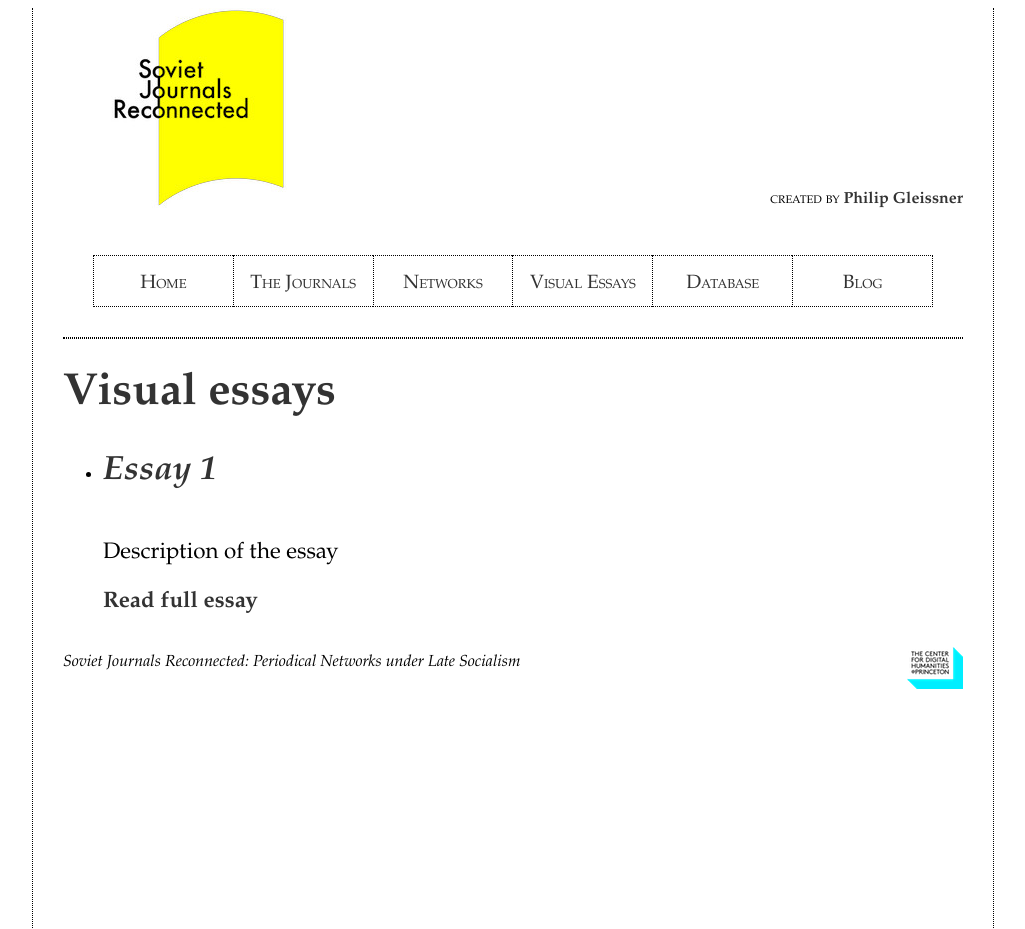
After one commit to PhilGleissner/soviet_journals, a Flask app: page /visual-essays/overview in a window 1280 px wide. The commit adds this page. Shown: the top 929 px of the page, without its empty margins (127-1152 px from the left). Run offline with Flask 2, Linux system fonts and the light colour scheme.

Commit message:
Add visual essays sub nav

```diff
--- a/app.py
+++ b/app.py
@@ -8,13 +8,29 @@ app = Flask(__name__)
 def home():
 	return render_template('index.html')
 
+@app.route('/journals')
+def journals():
+    return render_template('/journals.html', journals_data=JOURNALS_DATA)
+
+@app.route('/visual-essays/overview')
+def essays_overview():
+	return render_template('visual-essays/overview.html')
+
+@app.route('/visual-essays/essay-1')
+def essay_one():
+        return render_template('visual-essays/essay-1.html')
+
+@app.route('/visual-essays/essay-2')
+def essay_two():
+        return render_template('visual-essays/essay-2.html')
+
+@app.route('/visual-essays/essay-3')
+def essay_three():
+        return render_template('visual-essays/essay-3.html')
+
 @app.route('/visualizations/database')
 def database():
 	return render_template('visualizations/database.html')
 
-@app.route('/journals')
-def journals():
-    return render_template('/journals.html', journals_data=JOURNALS_DATA)
-
 if __name__ == '__main__':
 	app.run()
--- /dev/null
+++ b/static/script.js
@@ -0,0 +1,34 @@
+var visualEssaysNavLink = document.querySelector('#visual-essays')
+var subNav = document.querySelector('#sub-nav')
+var subNavLinks = document.getElementsByClassName('subnav-link')
+
+visualEssaysNavLink.addEventListener('click', function(event) {
+  event.preventDefault()
+  subNav.classList.toggle('active')
+})
+
+document.querySelector('body').addEventListener('click', function(event) {
+  if (notTryingToNavigateToEssays() && subNavIsExpanded) {
+    event.preventDefault()
+    subNav.classList.remove('active')
+  }
+})
+
+function subNavIsExpanded() {
+  return subNav.classList.contains('active')
+}
+
+function notTryingToNavigateToEssays() {
+  return event.target !== visualEssaysNavLink &&
+         event.target !== subNav &&
+         !isSubNavLink()
+}
+
+function isSubNavLink() {
+  var i
+  for (i = 0; i < subNavLinks.length; i++) {
+    console.log('isSubNavLink')
+    console.log(subNavLinks[i].classList.contains('subnav-link'))
+    return subNavLinks[i].classList.contains('subnav-link')
+  }
+}
--- a/static/styles/genres.css
+++ b/static/styles/genres.css
@@ -54,6 +54,7 @@ h2 {
 	border-bottom: thin dotted;
   border-top: thin dotted;
 	min-height: 50px;
+	height: 50px;
 }
 
 .nav-field:last-child {
@@ -67,6 +68,18 @@ h2 {
 
 .current-page a {
   font-weight: bold;
+}
+
+.sub-nav-field {
+  list-style: none;
+}
+
+.sub-nav.active{
+  display: block;
+}
+
+.sub-nav {
+  display: none;
 }
 
 #wrapper {
--- a/templates/base.html
+++ b/templates/base.html
@@ -20,22 +20,46 @@
       </div><!-- end header -->
       <ul id="navbar">
         <li class="nav-field">
-          <p {% if request.path == '/' %}class="current-page"{% endif %}><a href={{url_for("home")}} class="smallcaps">Home</a></p>
+          <p {% if request.path == '/' %}class="current-page"{% endif %}>
+          <a href={{url_for("home")}} class="smallcaps">Home</a>
+          </p>
         </li>
         <li class="nav-field">
-        <p {% if request.path == '/journals' %}class="current-page"{% endif %}><a href={{url_for("journals")}} class="smallcaps">The Journals</a></p>
+          <p {% if request.path == '/journals' %}class="current-page"{% endif %}>
+          <a href={{url_for("journals")}} class="smallcaps">The Journals</a>
+          </p>
         </li>
         <li class="nav-field">
           <p {% if request.path == '/networks' %}class="current-page"{% endif %}><a target="_blank" href="http://cdh.princeton.edu" class="smallcaps">Networks</a></p>
         </li>
         <li class="nav-field">
-          <p {% if request.path == '/visual-essays' %}class="current-page"{% endif %}><a target="_blank" href="http://cdh.princeton.edu" class="smallcaps">Visual Essays</a></p>
+          <p {% if request.path == '/visual-essays/*' %}class="current-page"{% endif %}>
+          <a href='#' id='visual-essays' class="smallcaps">Visual Essays</a>
+          </p>
+          <ul id="sub-nav" class="sub-nav">
+            <li class="sub-nav-field">
+              <p><a href={{url_for("essays_overview")}} class="smallcaps subnav-link">Overview</a></p>
+            </li>
+            <li class="sub-nav-field">
+              <p><a href={{url_for("essay_one")}} class="smallcaps subnav-link">Essay 1</a></p>
+            </li>
+            <li class="sub-nav-field">
+              <p><a href={{url_for("essay_two")}} class="smallcaps subnav-link">Essay 2</a></p>
+            </li>
+            <li class="sub-nav-field">
+              <p><a href={{url_for("essay_three")}} class="smallcaps subnav-link">Essay 3</a></p>
+            </li>
+          </ul>
         </li>
         <li class="nav-field">
-          <p {% if request.path == '/visualizations/database' %}class="current-page"{% endif %}><a href={{url_for("database")}} class="smallcaps">Database</a></p>
+          <p {% if request.path == '/visualizations/database' %}class="current-page"{% endif %}>
+          <a href={{url_for("database")}} class="smallcaps">Database</a>
+          </p>
         </li>
         <li class="nav-field">
-          <p><a target="_blank" href="http://philipgleissner.com/category/sjr/" class="smallcaps">Blog</a></p>
+          <p>
+          <a target="_blank" href="http://philipgleissner.com/category/sjr/" class="smallcaps">Blog</a>
+          </p>
         </li>
       </ul>
       <div id="content">
@@ -50,5 +74,6 @@
         </div>
       </div><!-- end footer -->
     </div><!-- end allcontent -->
+    <script src="{{url_for('static', filename='script.js')}}"></script>
   </body>
 </html>
--- /dev/null
+++ b/templates/visual-essays/essay-1.html
@@ -0,0 +1 @@
+<h1>Essay ONE</h1>
--- /dev/null
+++ b/templates/visual-essays/essay-2.html
@@ -0,0 +1 @@
+<h1>Essay TWO</h1>
--- /dev/null
+++ b/templates/visual-essays/essay-3.html
@@ -0,0 +1 @@
+<h1>Essay THREE</h1>
--- /dev/null
+++ b/templates/visual-essays/overview.html
@@ -0,0 +1,17 @@
+{% extends "base.html" %}
+{% block title %}Visual essays{% endblock %}
+{% block content%}
+<div id="wrapper">
+  <div id="main">
+    <h1>Visual essays</h1>
+    <ul>
+      <li>
+        <h2>Essay 1</h2>
+        <img src="" alt="">
+        <p>Description of the essay</p>
+        <a href="/essay-1">Read full essay</a>
+      </li>
+    </ul>
+  </div>
+</div>
+{% endblock %}
```
Lines whose indentation alone changed are shown as unchanged.
